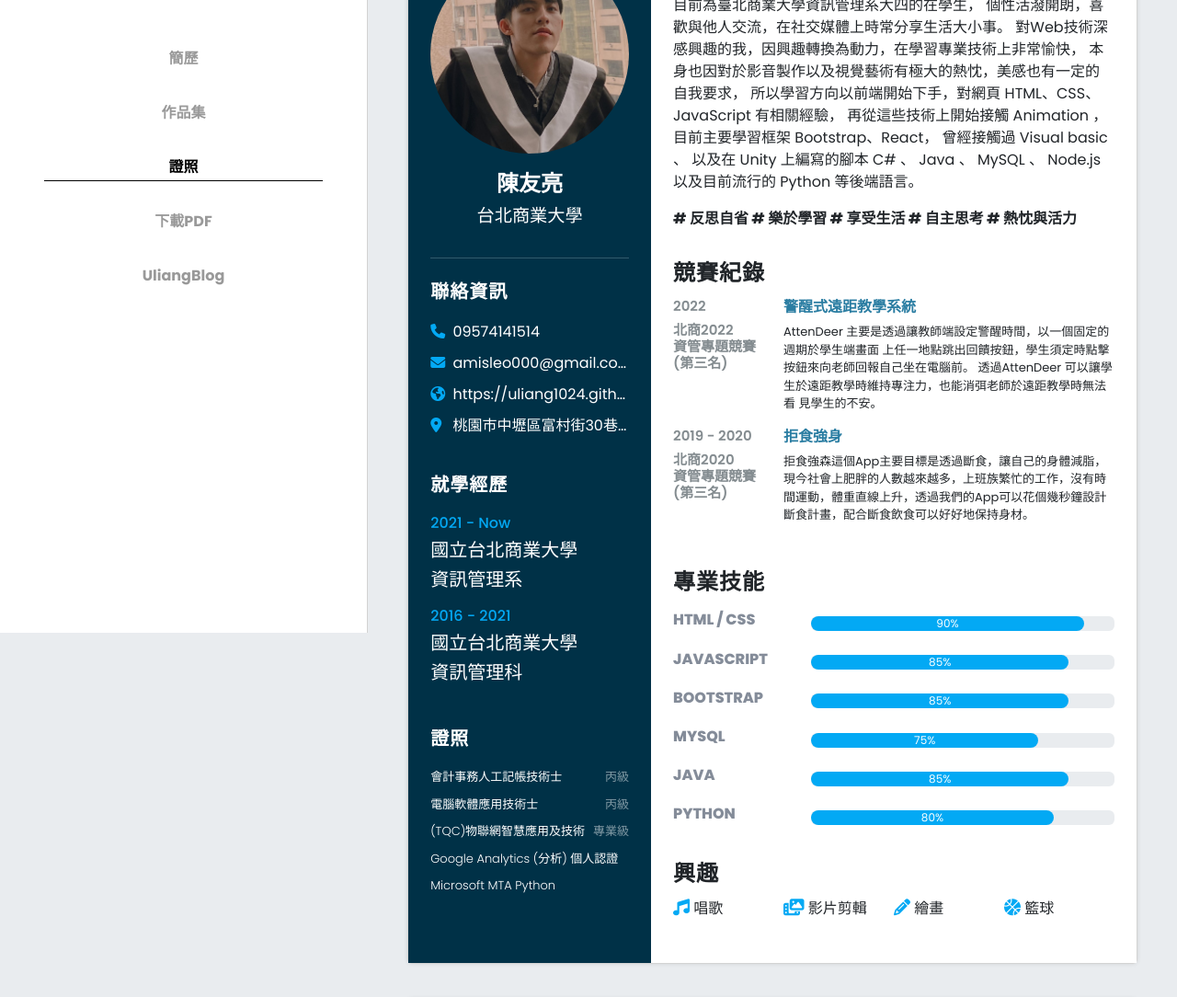
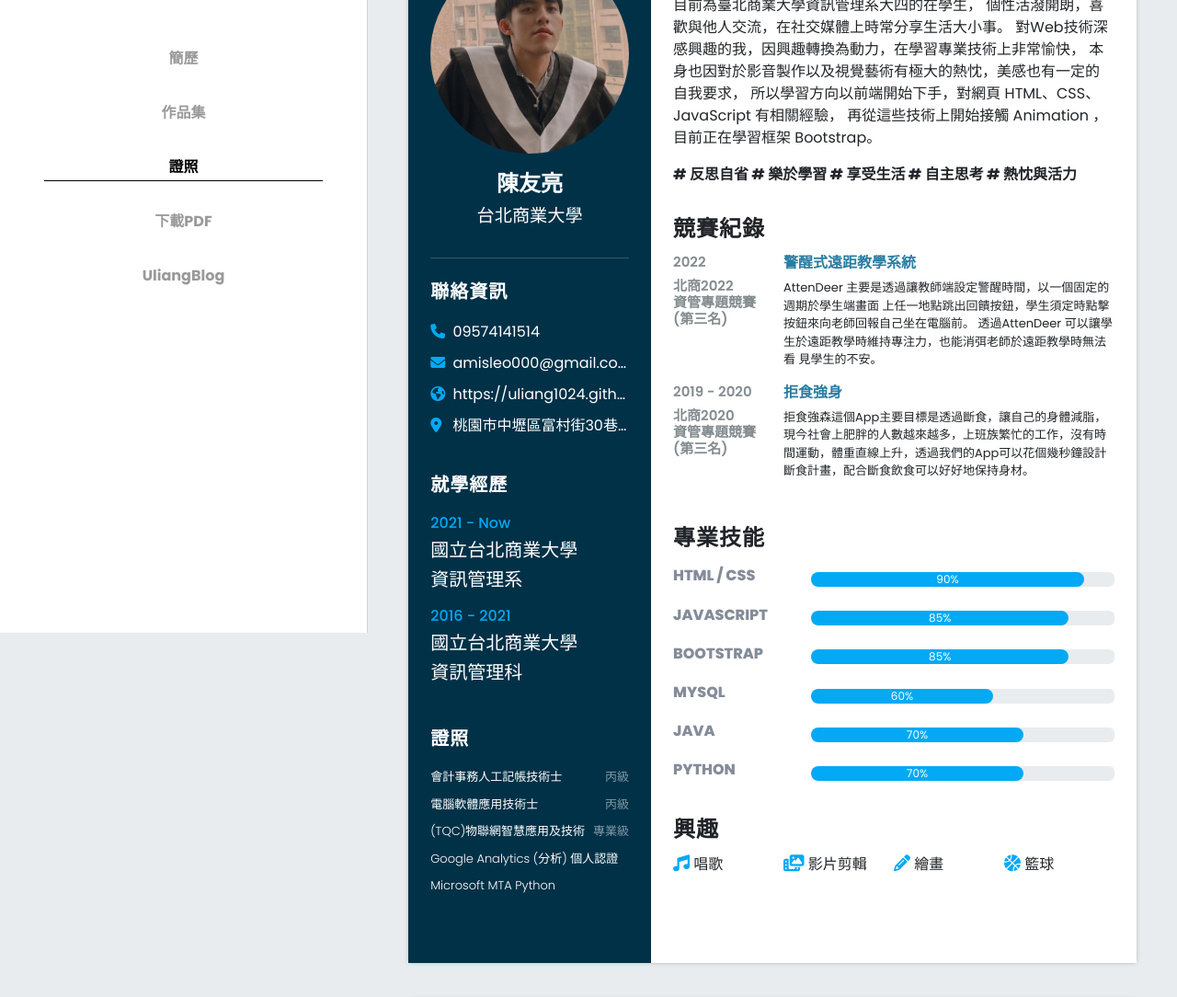
Before and after one commit to uliang1024/my-personal-website, a plain HTML site: page resume.html in a window 1280 px wide. Shown: the part 112-1196 px from the top of the page at 92% size. Drawn offline with nearby package versions, Linux system fonts and the light colour scheme.

Commit message:
修改文字

```diff
--- a/resume.html
+++ b/resume.html
@@ -111,9 +111,7 @@
                                 對Web技術深感興趣的我，因興趣轉換為動力，在學習專業技術上非常愉快，
                                 本身也因對於影音製作以及視覺藝術有極大的熱忱，美感也有一定的自我要求，
                                 所以學習方向以前端開始下手，對網頁 HTML、CSS、JavaScript 有相關經驗，
-                                再從這些技術上開始接觸 Animation ， 目前主要學習框架 Bootstrap、React，
-                                曾經接觸過 Visual basic 、 以及在 Unity 上編寫的腳本 C# 、 Java 、 MySQL 、 Node.js 以及目前流行的 Python
-                                等後端語言。
+                                再從這些技術上開始接觸 Animation ， 目前正在學習框架 Bootstrap。
                             </p>
                             <p class="fw-bold"># 反思自省 # 樂於學習 # 享受生活 # 自主思考 # 熱忱與活力</p>
                         </div>
@@ -176,22 +174,22 @@
                             <div class="box">
                                 <h4>MySQL</h4>
                                 <div class="progress" role="progressbar" aria-label="Example with label"
-                                    aria-valuenow="75" aria-valuemin="0" aria-valuemax="100">
-                                    <div class="progress-bar" style="width: 75%">75%</div>
+                                    aria-valuenow="60" aria-valuemin="0" aria-valuemax="100">
+                                    <div class="progress-bar" style="width: 60%">60%</div>
                                 </div>
                             </div>
                             <div class="box">
                                 <h4>Java</h4>
                                 <div class="progress" role="progressbar" aria-label="Example with label"
-                                    aria-valuenow="85" aria-valuemin="0" aria-valuemax="100">
-                                    <div class="progress-bar" style="width: 85%">85%</div>
+                                    aria-valuenow="70" aria-valuemin="0" aria-valuemax="100">
+                                    <div class="progress-bar" style="width: 70%">70%</div>
                                 </div>
                             </div>
                             <div class="box">
                                 <h4>Python</h4>
                                 <div class="progress" role="progressbar" aria-label="Example with label"
-                                    aria-valuenow="80" aria-valuemin="0" aria-valuemax="100">
-                                    <div class="progress-bar" style="width: 80%">80%</div>
+                                    aria-valuenow="70" aria-valuemin="0" aria-valuemax="100">
+                                    <div class="progress-bar" style="width: 70%">70%</div>
                                 </div>
                             </div>
                         </div>
```
